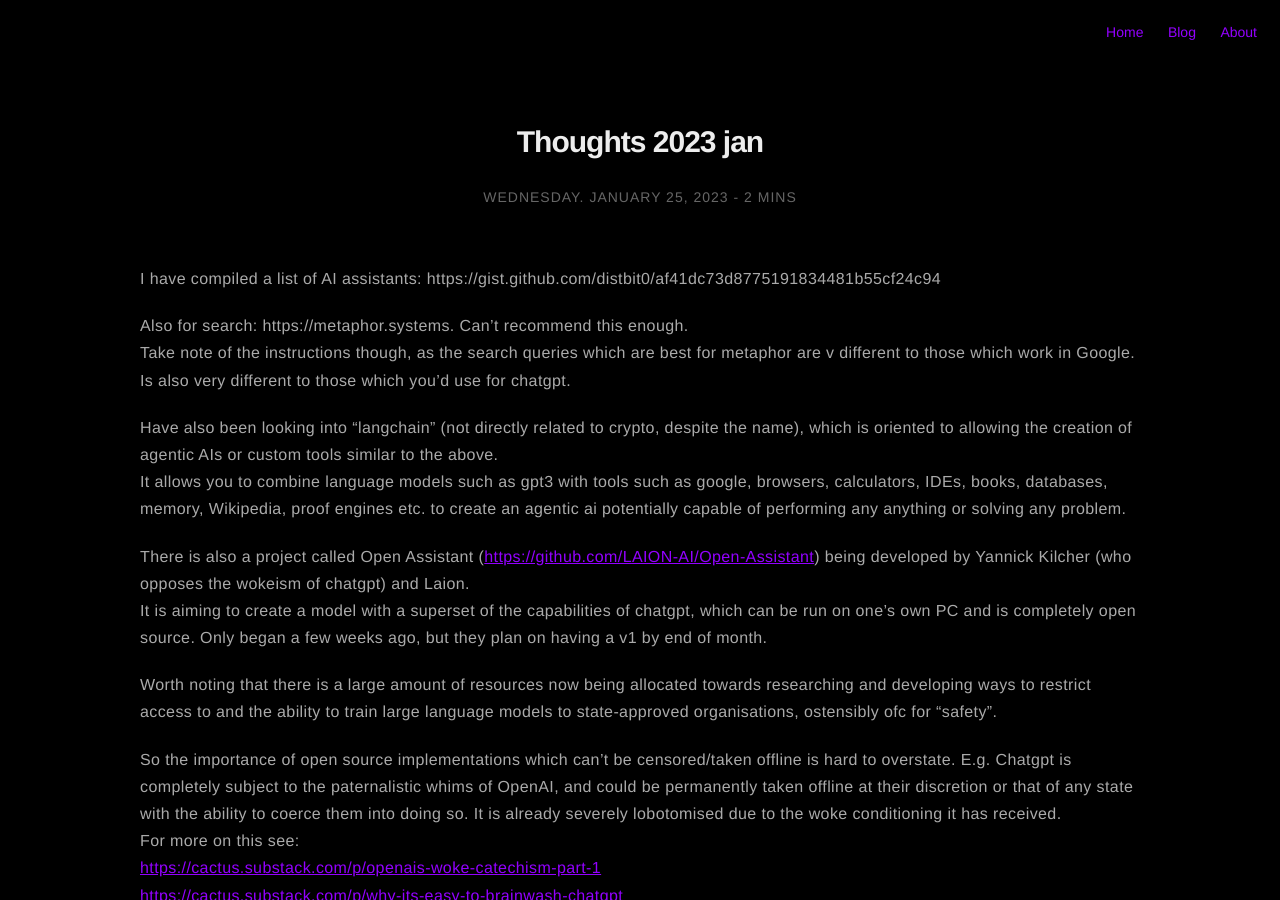
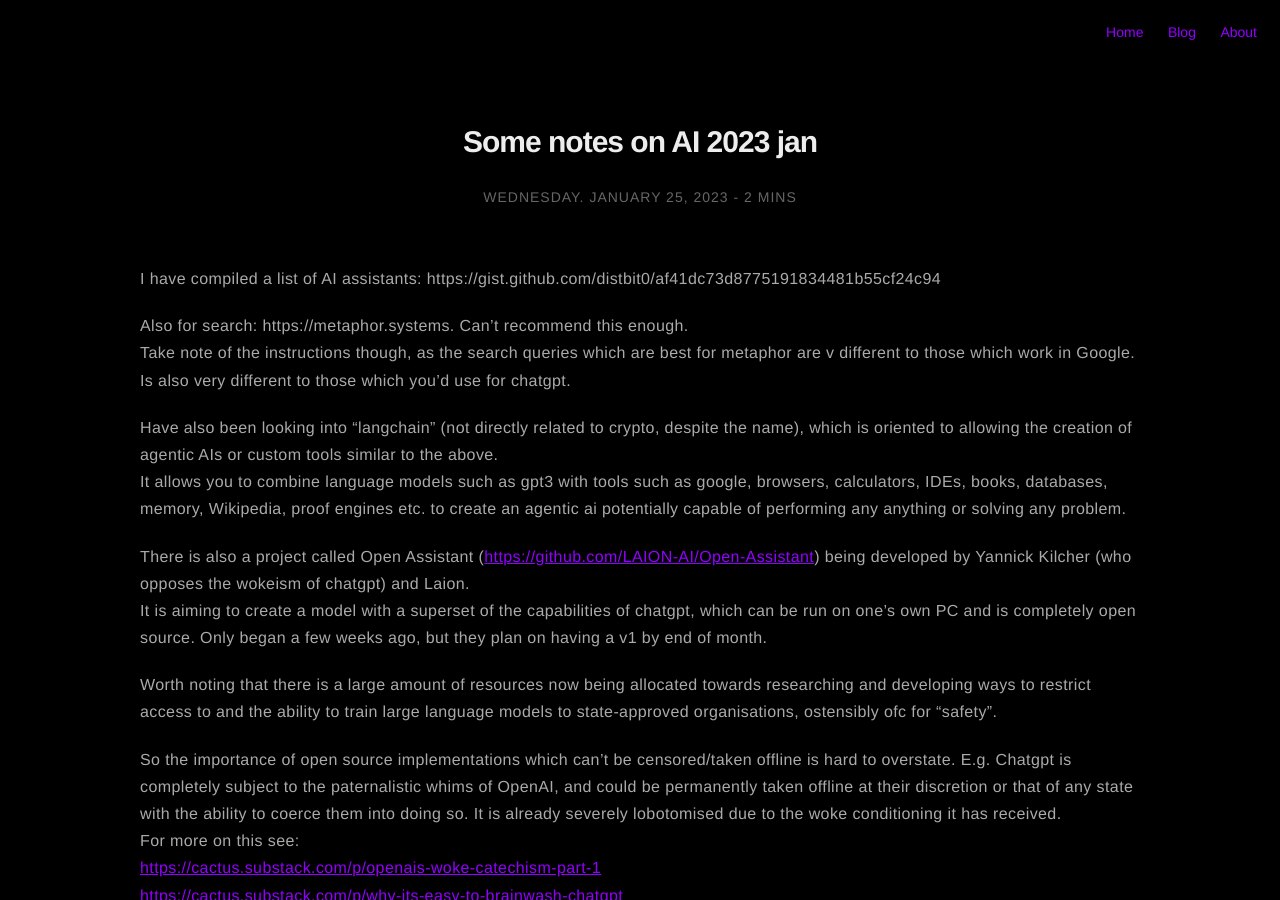
Before and after one commit to distbit0/distbit.xyz, a Jekyll site: the page built from _posts/2023-01-25-Thoughts-2023-jan.md, in a window 1280 px wide and 900 px high. Built offline with Jekyll 4.4.1, drawn with Linux system fonts in a browser that asks for light colours; nearby versions of some CDN libraries; comment, search, counter and statistics services are not loaded.

Commit message:
2023-01-25-Thoughts-2023-jan.md

```diff
--- a/_posts/2023-01-25-Thoughts-2023-jan.md
+++ b/_posts/2023-01-25-Thoughts-2023-jan.md
@@ -1,5 +1,5 @@
 ---
-title: "Thoughts 2023 jan"
+title: "Some notes on AI 2023 jan"
 layout: post
 date: 2023-01-25 00:00
 headerImage: false
```
